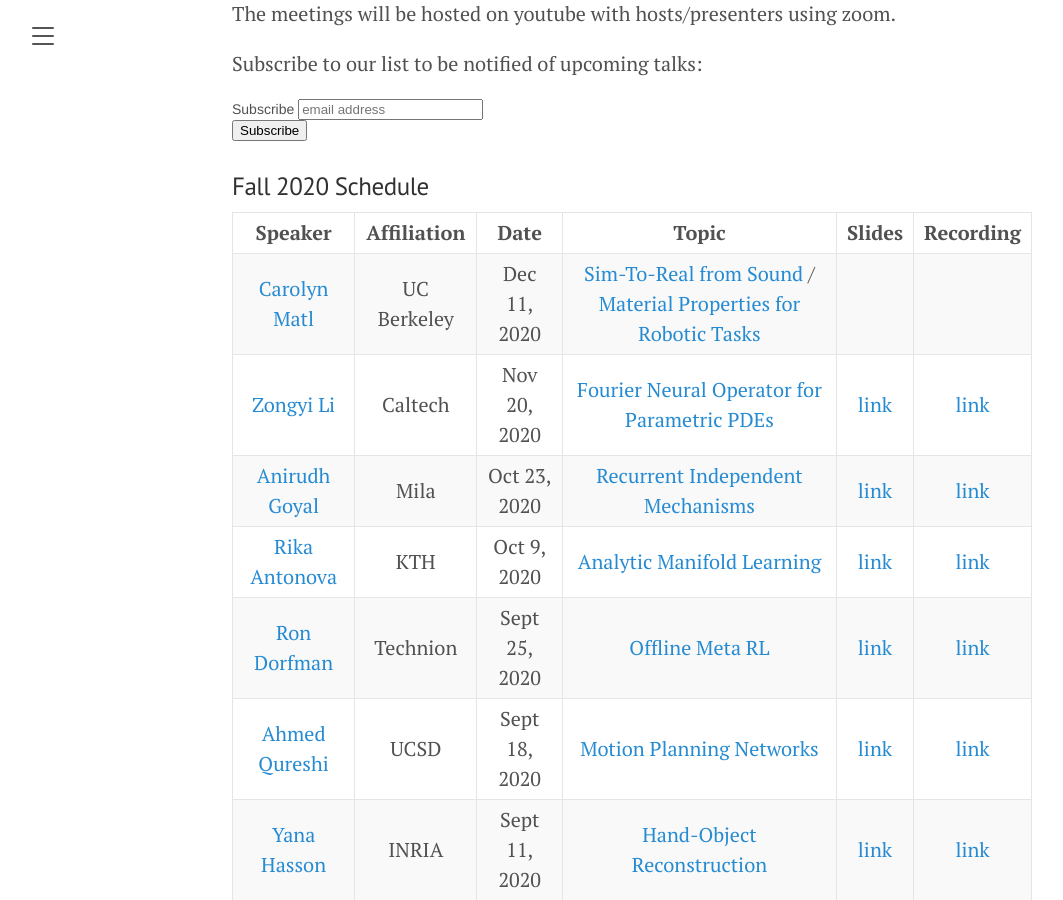
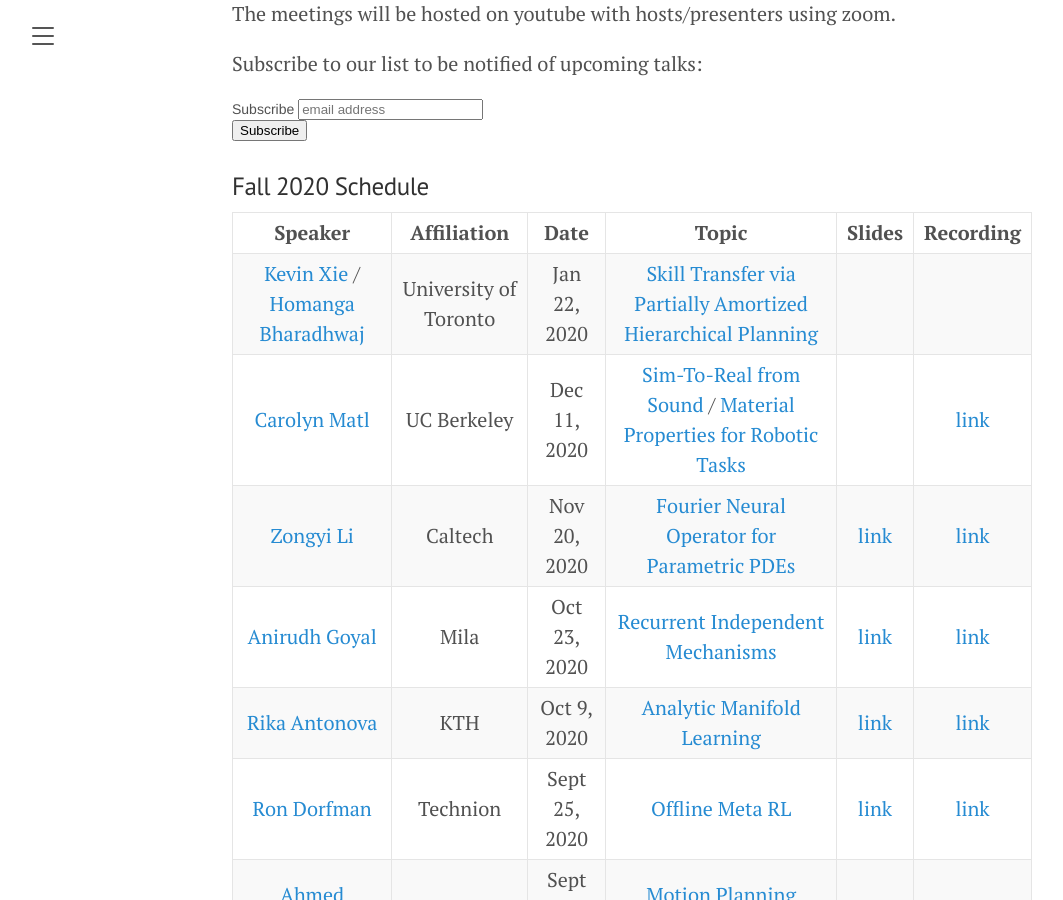
Before and after one commit to uoft-cs-robotics/toronto-air, a Jekyll site: the page built from index.md, in a window 1280 px wide and 900 px high, scrolled down 695 px. Shown: the whole window, without its empty margins (8-1071 px from the left). Built offline with Jekyll 4.4.1, drawn with Linux system fonts in a browser that asks for light colours; comment, search, counter and statistics services are not loaded.

Commit message:
update speakers

```diff
--- a/index.md
+++ b/index.md
@@ -45,7 +45,8 @@ Subscribe to our list to be notified of upcoming talks:
 
 | Speaker      | Affiliation | Date      | Topic | Slides       |    Recording     |
 | :----:       |    :----:   |        :----: |     :----: |       :----: |  :----:|
-| [Carolyn Matl](https://carolyncmatl.github.io)      | UC Berkeley       | Dec 11, 2020   | [Sim-To-Real from Sound](https://arxiv.org/abs/2011.03136) / [ Material Properties for Robotic Tasks](https://arxiv.org/pdf/2003.08032.pdf)    |   |      |
+| [Kevin Xie](https://www.linkedin.com/in/kevin-xie-77286796/) / [Homanga Bharadhwaj](https://homangab.github.io)      | University of Toronto       | Jan 22, 2020   | [Skill Transfer via Partially Amortized Hierarchical Planning](https://arxiv.org/pdf/2011.13897.pdf)  |   |    |
+| [Carolyn Matl](https://carolyncmatl.github.io)      | UC Berkeley       | Dec 11, 2020   | [Sim-To-Real from Sound](https://arxiv.org/abs/2011.03136) / [ Material Properties for Robotic Tasks](https://arxiv.org/pdf/2003.08032.pdf)    |   |    [link](https://youtu.be/PbJMVhLLrz0)  |
 | [Zongyi Li](https://zongyi-li.github.io/)      | Caltech       | Nov 20, 2020   | [Fourier Neural Operator for Parametric PDEs](https://arxiv.org/abs/2010.08895)    |  [link](public/assets/files/zongyi.pdf)   |   [link](https://www.youtube.com/watch?v=0Ve9xwNJO2o&feature=youtu.be)    |
 | [Anirudh Goyal](https://anirudh9119.github.io/)  | Mila        | Oct 23, 2020     |  [Recurrent Independent Mechanisms](https://arxiv.org/abs/1909.10893)  | [link](public/assets/files/anirudh.pdf)     |     [link](https://www.youtube.com/watch?v=qNXMrQXwnWk&feature=youtu.be)      |
 | [Rika Antonova](https://www.kth.se/profile/antonova/)  | KTH        | Oct 9, 2020     |  [Analytic Manifold Learning](https://arxiv.org/abs/2006.08718)  | [link](public/assets/files/rika.pdf)     |     [link](https://youtu.be/W41p76Q03nI)      |
```
